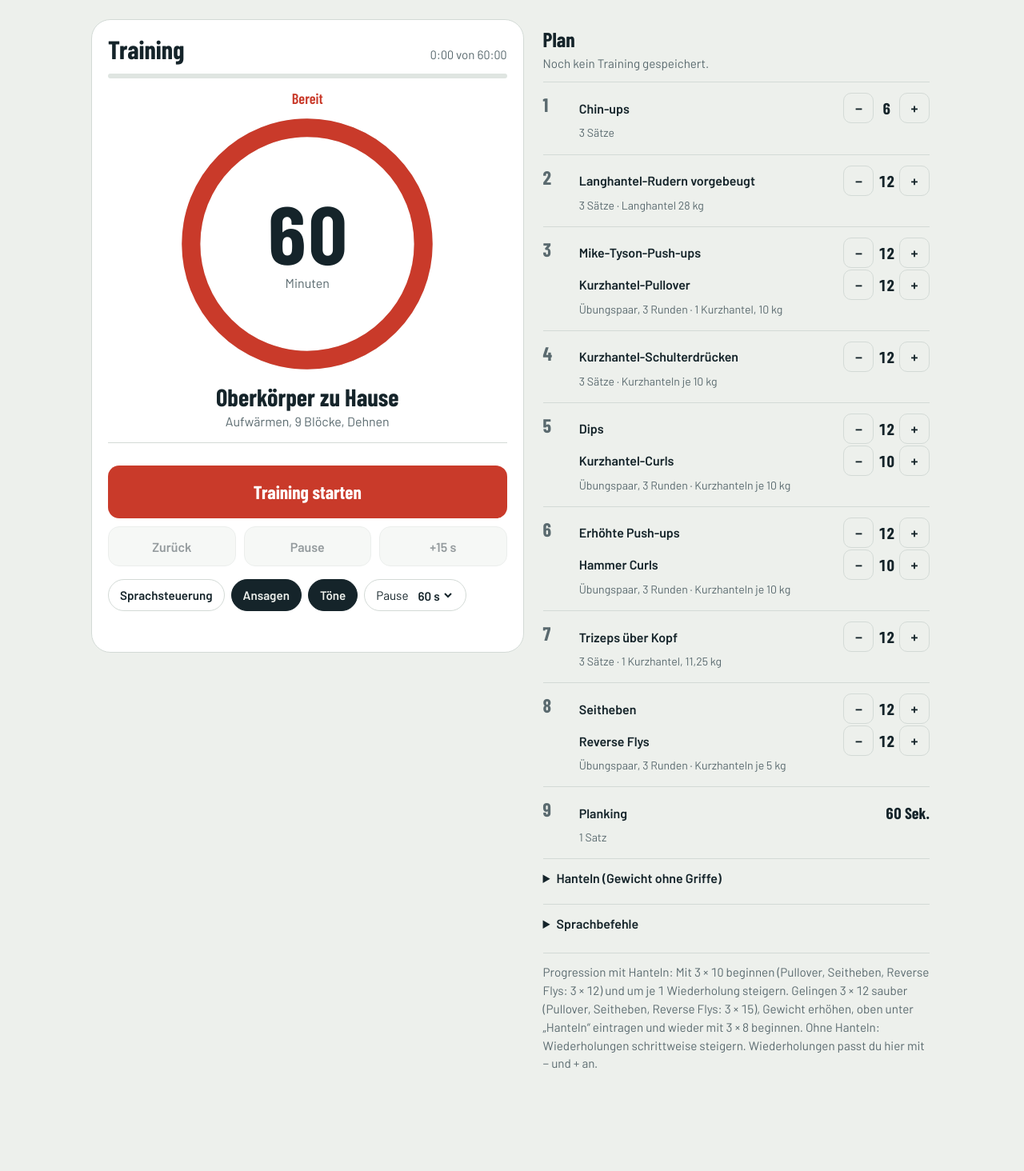
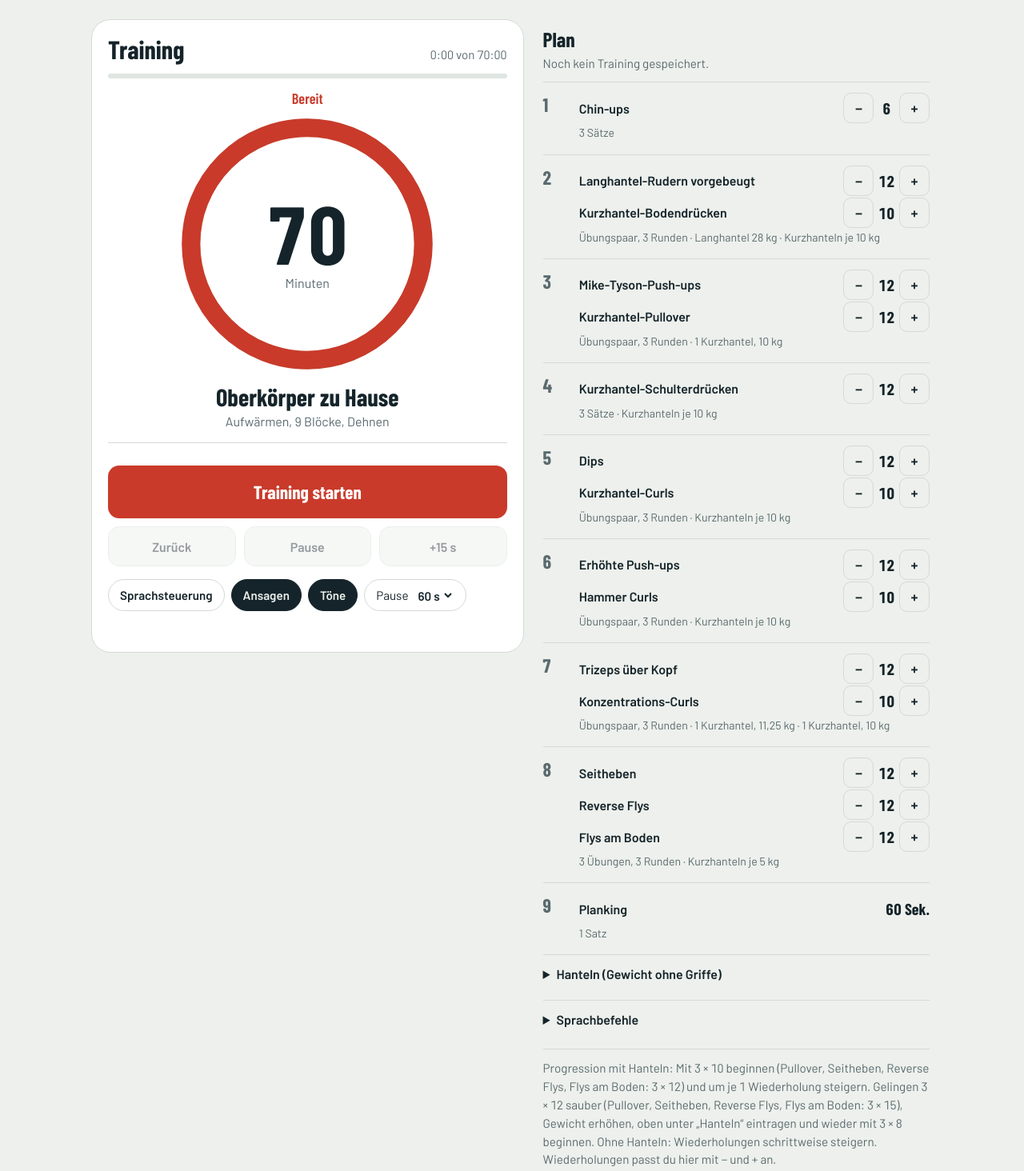
Before and after one commit to antjoyapp/mini-apps, a plain HTML site: page training/index.html in a window 1280 px wide. Shown: the whole page at 80% size. Before the commit the page ends 1389 px from the top, so only its background shows below. Drawn offline with nearby package versions, Linux system fonts and the light colour scheme.

Commit message:
Training: mehr Brust und Bizeps (Bodendrücken, Konzentrations-Curls, Flys am Boden)
- Block 2: Kurzhantel-Bodendrücken als Paar mit Langhantel-Rudern
- Block 7: Konzentrations-Curls als Paar mit Trizeps über Kopf (zweite Hantel, 10 kg)
- Block 8: Flys am Boden als dritte Übung
- Dauer in der Anzeige 70 statt 60 Minuten
- Gespeicherte Wiederholungen bleiben erhalten

Co-Authored-By: Claude Opus 5.5 <noreply@anthropic.com>

```diff
--- a/training/index.html
+++ b/training/index.html
@@ -102,7 +102,7 @@ details p{margin:8px 0 0;color:var(--muted)}
   <section class="stage" aria-label="Aktueller Schritt">
     <div class="top">
       <h1>Training</h1>
-      <p class="meta" id="clock">0:00 von 60:00</p>
+      <p class="meta" id="clock">0:00 von 70:00</p>
     </div>
     <div class="bar" aria-hidden="true"><i id="prog"></i></div>
     <p class="phase" id="phase">Bereit</p>
@@ -111,7 +111,7 @@ details p{margin:8px 0 0;color:var(--muted)}
         <circle class="ring-track" cx="100" cy="100" r="88" fill="none" stroke-width="14"/>
         <circle id="ring" class="ring" cx="100" cy="100" r="88" fill="none" stroke-width="14" stroke-linecap="round" stroke-dasharray="552.92" stroke-dashoffset="0"/>
       </svg>
-      <div class="center"><div class="big" id="big">60</div><div class="small" id="small">Minuten</div></div>
+      <div class="center"><div class="big" id="big">70</div><div class="small" id="small">Minuten</div></div>
     </div>
     <div aria-live="polite">
       <div class="title" id="title">Oberkörper zu Hause</div>
@@ -146,13 +146,13 @@ details p{margin:8px 0 0;color:var(--muted)}
     <details>
       <summary>Hanteln (Gewicht ohne Griffe)</summary>
       <div id="kg" style="margin-top:6px"></div>
-      <p>Startaufbau: Langhantel je Seite 5 + 5 + 2 + 2 kg. Kurzhanteln je Seite 2,5 + 2,5 kg. Vor Block 7 an eine Kurzhantel 1,25 kg dazu (Trizeps 11,25 kg). Vor Block 8 auf je 5 kg umbauen, nach dem Training wieder auf je 10 kg. Zum Steigern bleiben 3 × 1,25 und 4 × 1 kg.</p>
+      <p>Startaufbau: Langhantel je Seite 5 + 5 + 2 + 2 kg. Kurzhanteln je Seite 2,5 + 2,5 kg. Vor Block 7 an eine Kurzhantel 1,25 kg dazu (Trizeps 11,25 kg), die andere bleibt für die Konzentrations-Curls bei 10 kg. Vor Block 8 auf je 5 kg umbauen, nach dem Training wieder auf je 10 kg. Zum Steigern bleiben 3 × 1,25 und 4 × 1 kg.</p>
     </details>
     <details>
       <summary>Sprachbefehle</summary>
       <p>„weiter“ oder „fertig“: nächster Schritt. „Pause“: anhalten. „los“: fortsetzen. „zurück“: Schritt zurück. „länger“: 15 Sekunden mehr. „Zeit“: Restzeit ansagen.</p>
     </details>
-    <p class="meta rule">Progression mit Hanteln: Mit 3 × 10 beginnen (Pullover, Seitheben, Reverse Flys: 3 × 12) und um je 1 Wiederholung steigern. Gelingen 3 × 12 sauber (Pullover, Seitheben, Reverse Flys: 3 × 15), Gewicht erhöhen, oben unter „Hanteln“ eintragen und wieder mit 3 × 8 beginnen. Ohne Hanteln: Wiederholungen schrittweise steigern. Wiederholungen passt du hier mit − und + an.</p>
+    <p class="meta rule">Progression mit Hanteln: Mit 3 × 10 beginnen (Pullover, Seitheben, Reverse Flys, Flys am Boden: 3 × 12) und um je 1 Wiederholung steigern. Gelingen 3 × 12 sauber (Pullover, Seitheben, Reverse Flys, Flys am Boden: 3 × 15), Gewicht erhöhen, oben unter „Hanteln“ eintragen und wieder mit 3 × 8 beginnen. Ohne Hanteln: Wiederholungen schrittweise steigern. Wiederholungen passt du hier mit − und + an.</p>
   </section>
 </div>
 
@@ -170,7 +170,9 @@ const PLAN = {
   ]},
   blocks:[
     {rounds:3, ex:[{id:"chin", name:"Chin-ups", reps:6, how:"Untergriff, schulterbreit greifen und Körper nach oben ziehen."}]},
-    {rounds:3, ex:[{id:"bbrow", name:"Langhantel-Rudern vorgebeugt", reps:12, gear:"lh", how:"Knie leicht gebeugt, Rücken gerade, Oberkörper fast waagerecht. Stange zum Bauchnabel ziehen, Ellenbogen nah am Körper."}]},
+    {rounds:3, ex:[
+      {id:"bbrow", name:"Langhantel-Rudern vorgebeugt", reps:12, gear:"lh", how:"Knie leicht gebeugt, Rücken gerade, Oberkörper fast waagerecht. Stange zum Bauchnabel ziehen, Ellenbogen nah am Körper."},
+      {id:"floorpress", name:"Kurzhantel-Bodendrücken", reps:10, gear:"kh", how:"Rückenlage, Knie gebeugt, Hanteln über der Brust. Senken, bis die Oberarme den Boden berühren, kurz ablegen, dann hochdrücken."}]},
     {rounds:3, ex:[
       {id:"tyson", name:"Mike-Tyson-Push-ups", reps:12, how:"Dynamisch nach hinten unten und dann nach vorne drücken."},
       {id:"pullover", name:"Kurzhantel-Pullover", reps:12, gear:"kh1", how:"Rückenlage, eine Hantel mit beiden Händen über der Brust. Arme leicht gebeugt nach hinten über den Kopf senken, bis knapp über den Boden, dann zurück."}]},
@@ -181,13 +183,17 @@ const PLAN = {
     {rounds:3, ex:[
       {id:"decline", name:"Erhöhte Push-ups", reps:12, how:"Füße erhöht, Körper gerade, kontrolliert runter und hoch drücken."},
       {id:"dbhammer", name:"Hammer Curls", reps:10, gear:"kh", how:"Handflächen zeigen zueinander, Ellenbogen am Körper, ohne Schwung."}]},
-    {rounds:3, ex:[{id:"dbtri", name:"Trizeps über Kopf", reps:12, gear:"kht", how:"Eine Hantel mit beiden Händen hinter den Kopf senken, Ellenbogen zeigen nach oben. Arme strecken."}]},
+    {rounds:3, ex:[
+      {id:"dbtri", name:"Trizeps über Kopf", reps:12, gear:"kht", how:"Eine Hantel mit beiden Händen hinter den Kopf senken, Ellenbogen zeigen nach oben. Arme strecken."},
+      {id:"concurl", name:"Konzentrations-Curls", reps:10, gear:"kh2", how:"Je Arm: sitzend, Ellenbogen innen am Oberschenkel abstützen. Ohne Schwung hochbeugen, langsam ablassen. Erst links, dann rechts."}]},
     {rounds:3, ex:[
       {id:"lateral", name:"Seitheben", reps:12, gear:"khl", how:"Arme leicht gebeugt seitlich bis Schulterhöhe heben, kurz halten, langsam ablassen. Kein Schwung."},
-      {id:"rearfly", name:"Reverse Flys", reps:12, gear:"khl", how:"Vorgebeugt wie beim Rudern, Arme leicht gebeugt seitlich nach außen heben, Schulterblätter zusammen."}]},
+      {id:"rearfly", name:"Reverse Flys", reps:12, gear:"khl", how:"Vorgebeugt wie beim Rudern, Arme leicht gebeugt seitlich nach außen heben, Schulterblätter zusammen."},
+      {id:"floorfly", name:"Flys am Boden", reps:12, gear:"khl", how:"Rückenlage, Arme über der Brust, leicht gebeugt. Seitlich öffnen, bis die Oberarme den Boden berühren, im Bogen zurück. Ellenbogen bleiben gleich gebeugt."}]},
     {rounds:1, ex:[{id:"plank", name:"Planking", dur:60, how:"Unterarme unter den Schultern, Körper gerade, Bauch und Po fest."}]}
   ],
-  cooldown:{dur:300, items:["Dein bisheriges Dehnprogramm."]}
+  cooldown:{dur:300, items:["Dein bisheriges Dehnprogramm."]},
+  min:70
 };
 
 const KEY = "trainingsplan-v1";
@@ -200,14 +206,14 @@ function save(){ try { localStorage.setItem(KEY, JSON.stringify(S)); } catch(e)
 if (S.plan !== 4){ S.reps = {}; S.plan = 4; save(); }
 const reps = ex => (S.reps[ex.id] ?? ex.reps);
 
-/* Hanteln: lh = Langhantel, kh = Kurzhanteln schwer (kh1 = eine davon), kht = eine Kurzhantel für Trizeps, khl = Kurzhanteln leicht */
+/* Hanteln: lh = Langhantel, kh = Kurzhanteln schwer (kh1 = eine davon, kh2 = die zweite neben der Trizeps-Hantel), kht = eine Kurzhantel für Trizeps, khl = Kurzhanteln leicht */
 const kgTxt = n => n.toLocaleString("de-DE");
-const kgOf = g => g === "lh" ? S.kg.lh : g === "kh" || g === "kh1" ? S.kg.kh : g === "kht" ? S.kg.kht : g === "khl" ? S.kg.khl : null;
+const kgOf = g => g === "lh" ? S.kg.lh : g === "kh" || g === "kh1" || g === "kh2" ? S.kg.kh : g === "kht" ? S.kg.kht : g === "khl" ? S.kg.khl : null;
 const dbKg = g => g && g !== "lh" ? kgOf(g) : null;
 function gearTxt(g){
   if (!g) return "";
   const k = kgTxt(kgOf(g));
-  return g === "lh" ? `Langhantel ${k} kg` : g === "kh1" || g === "kht" ? `1 Kurzhantel, ${k} kg` : `Kurzhanteln je ${k} kg`;
+  return g === "lh" ? `Langhantel ${k} kg` : g === "kh1" || g === "kh2" || g === "kht" ? `1 Kurzhantel, ${k} kg` : `Kurzhanteln je ${k} kg`;
 }
 
 let steps = [];
@@ -236,6 +242,7 @@ function build(){
 function held(g, a, b){
   if (g === "kh" || g === "khl") return [kgOf(g), kgOf(g)];
   if (g === "kh1" || g === "kht") return [kgOf(g), b ?? S.kg.kh];
+  if (g === "kh2") return [a ?? S.kg.kh, kgOf(g)];
   return [a, b];
 }
 function changeTxt(c){
@@ -415,7 +422,7 @@ function render(light){
   const s = steps[idx];
   const phase = finished ? "done" : started ? s.phase : "idle";
   document.body.dataset.phase = phase;
-  $("clock").textContent = `${fmt(sessionMs)} von 60:00`;
+  $("clock").textContent = `${fmt(sessionMs)} von ${PLAN.min}:00`;
   $("prog").style.width = finished ? "100%" : started ? (idx/steps.length*100) + "%" : "0%";
 
   let big, small, title, sub = "", how = "", list = null, off = 0, ph;
@@ -424,7 +431,7 @@ function render(light){
     title = "Training geschafft";
     sub = (S.kg.kh !== S.kg.khl ? `Kurzhanteln wieder auf ${kgTxt(S.kg.kh)} kg bauen. ` : "") + "Nächstes Training in zwei Tagen.";
   } else if (!started){
-    ph = "Bereit"; big = "60"; small = "Minuten"; title = "Oberkörper zu Hause"; sub = `Aufwärmen, ${PLAN.blocks.length} Blöcke, Dehnen`;
+    ph = "Bereit"; big = PLAN.min; small = "Minuten"; title = "Oberkörper zu Hause"; sub = `Aufwärmen, ${PLAN.blocks.length} Blöcke, Dehnen`;
   } else if (s.kind === "timed"){
     ph = s.phase === "hold" ? `Block ${s.block+1} von ${PLAN.blocks.length}` : {warm:"Aufwärmen", rest:"Pause", stretch:"Dehnen"}[s.phase];
     big = fmt(remaining); small = "übrig"; title = s.title;
@@ -439,7 +446,7 @@ function render(light){
     ph = `Block ${s.block+1} von ${PLAN.blocks.length}`;
     big = "×" + reps(s.ex); small = "Wiederholungen, " + fmt(setMs + 999);
     title = s.ex.name; how = s.ex.how;
-    sub = s.len > 1 ? `Runde ${s.round} von ${s.rounds}, Übung ${s.pos} von ${s.len} im Paar` : `Satz ${s.round} von ${s.rounds}`;
+    sub = s.len > 1 ? `Runde ${s.round} von ${s.rounds}, Übung ${s.pos} von ${s.len}` + (s.len === 2 ? " im Paar" : "") : `Satz ${s.round} von ${s.rounds}`;
     if (s.ex.gear) sub += ` · ${gearTxt(s.ex.gear)}`;
   }
   if (started && paused) ph += " (pausiert)";
@@ -473,7 +480,7 @@ function renderBlocks(){
     const isCur = cur && cur.block === bi;
     const done = finished || (started && idx > z && !isCur);
     const gear = [...new Set(b.ex.map(ex => gearTxt(ex.gear)).filter(Boolean))];
-    const note = (b.ex.length > 1 ? `Übungspaar, ${b.rounds} Runden` : b.rounds === 1 ? "1 Satz" : `${b.rounds} Sätze`) + gear.map(g => ` · ${g}`).join("");
+    const note = (b.ex.length > 2 ? `${b.ex.length} Übungen, ${b.rounds} Runden` : b.ex.length > 1 ? `Übungspaar, ${b.rounds} Runden` : b.rounds === 1 ? "1 Satz" : `${b.rounds} Sätze`) + gear.map(g => ` · ${g}`).join("");
     const rows = b.ex.map(ex => `
       <div class="exrow">
         <button class="exname" data-jump="${bi}">${ex.name}</button>
```
